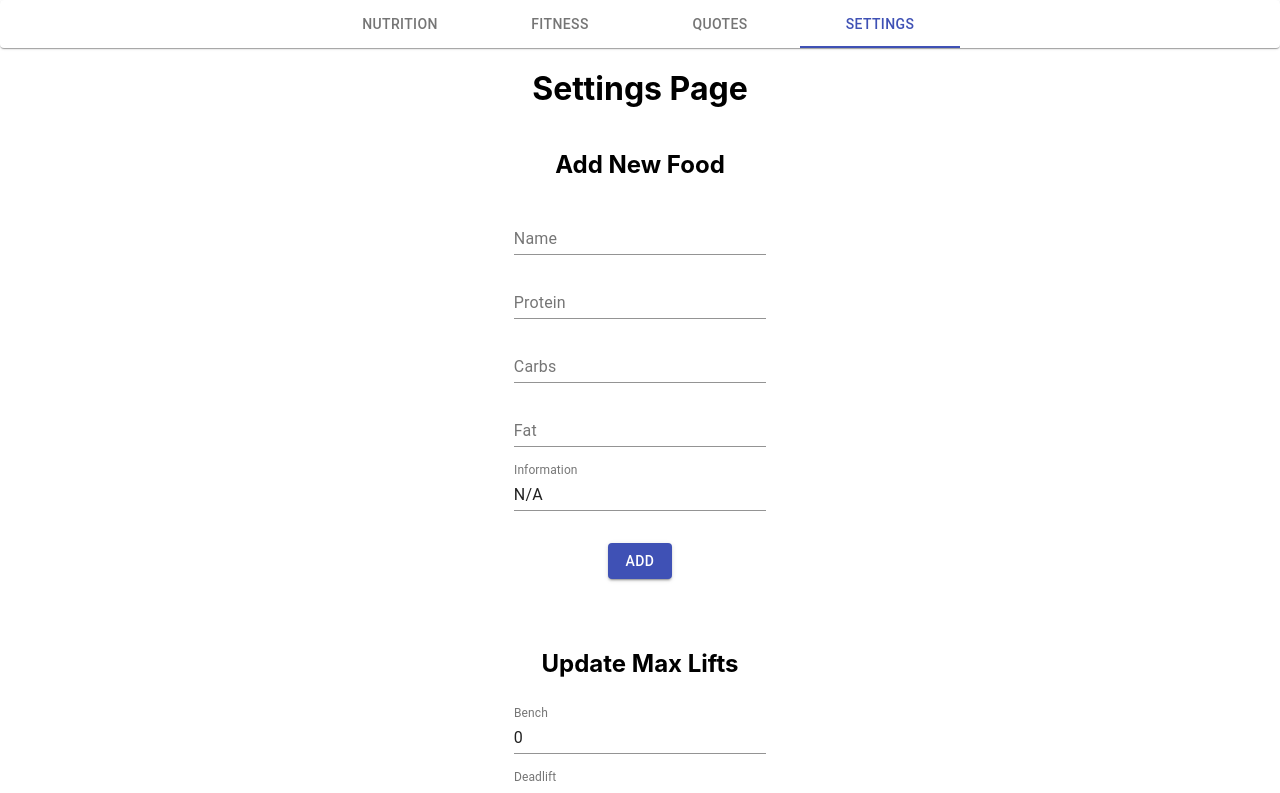
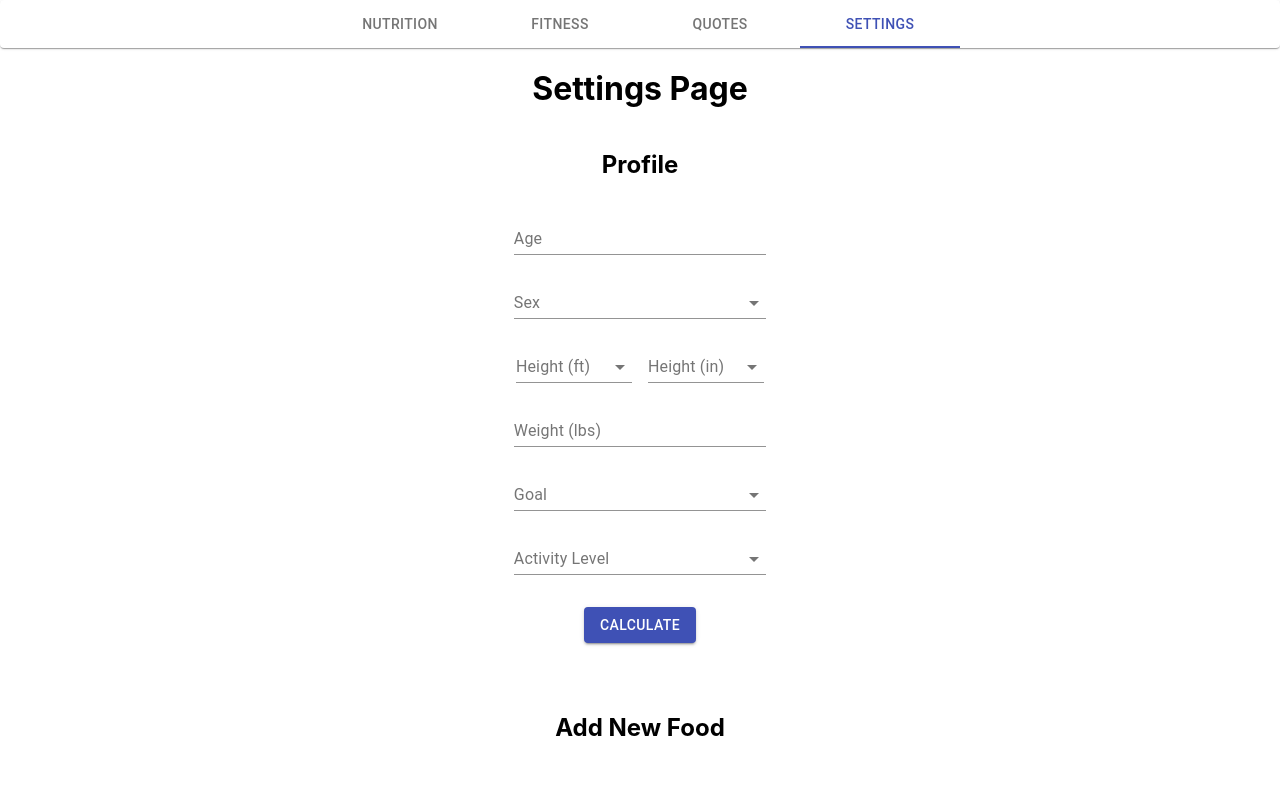
Before and after one commit to Jneville0815/fitness-app, a React (Create React App) app: page /settings in a window 1280 px wide. Shown: the top 793 px of the page. Built offline with nearby package versions, Linux system fonts and the light colour scheme; no server answers; sample sign-in values are in the browser's storage.

Commit message:
Add profile

```diff
--- a/src/pages/Settings.js
+++ b/src/pages/Settings.js
@@ -5,6 +5,8 @@ import Button from '@material-ui/core/Button'
 import FormControl from '@material-ui/core/FormControl'
 import Input from '@material-ui/core/Input'
 import InputLabel from '@material-ui/core/InputLabel'
+import MenuItem from '@material-ui/core//MenuItem'
+import Select from '@material-ui/core//Select'
 
 import useStyles from './styles'
 import backend from '../api/backend'
@@ -25,6 +27,22 @@ const Settings = () => {
         squatMax: 0,
         pressMax: 0,
     })
+    const [profile, setProfile] = useState({
+        age: '',
+        sex: '',
+        heightFeet: '',
+        heightInches: '',
+        weight: '',
+        goal: '',
+        activityLevel: '',
+    })
+    const [calculatedMacros, setCalculatedMacros] = useState({
+        calories: '',
+        protein: '',
+        carbs: '',
+        fat: '',
+    })
+    const [calculationSubmitted, setCalculationSubmitted] = useState(false)
     const [submitted, setSubmitted] = useState(false)
     const [fitnessSubmitted, setFitnessSubmitted] = useState(false)
     const [submittedLabel, setSubmittedLabel] = useState('')
@@ -110,12 +128,96 @@ const Settings = () => {
         }
     }
 
+    const calculateMacros = () => {
+        let calories = 0
+        let daily_cal = 0
+        let fat = 0
+        let carbs = 0
+        let protein = 0
+
+        let height =
+            parseInt(profile.heightFeet) * 30.48 +
+            parseInt(profile.heightInches) * 2.54
+
+        let orgWeight = parseInt(profile.weight)
+
+        let weight = orgWeight * 0.453592
+
+        let age = parseInt(profile.age)
+
+        if (profile.sex === 0) {
+            // male
+            calories = weight * 10 + height * 6.25 - age * 5 + 5
+            daily_cal = Math.round(calories)
+        } else {
+            // female
+            calories = weight * 10 + height * 6.25 - age * 5 - 161
+            daily_cal = Math.round(calories)
+        }
+
+        switch (profile.activityLevel) {
+            case 0:
+                calories = Math.round(calories * 1.2)
+                break
+            case 1:
+                calories = Math.round(calories * 1.375)
+                break
+            case 2:
+                calories = Math.round(calories * 1.466)
+                break
+            case 3:
+                calories = Math.round(calories * 1.55)
+                break
+            case 4:
+                calories = Math.round(calories * 1.725)
+                break
+            case 5:
+                calories = Math.round(calories * 1.9)
+                break
+        }
+
+        switch (profile.goal) {
+            case 0:
+                if (calories <= 2000) calories = Math.round(0.9 * calories)
+                if (calories > 2000) calories = Math.round(0.8 * calories)
+                fat = Math.round(orgWeight * 0.3)
+                break
+            case 1:
+                fat = Math.round(orgWeight * 0.4)
+                break
+            case 2:
+                calories += 200
+                fat = Math.round(orgWeight * 0.5)
+                break
+        }
+
+        protein = orgWeight
+        let pCalories = protein * 4
+        let fCalories = fat * 9
+        let pfCalories = pCalories + fCalories
+
+        carbs = Math.round((calories - pfCalories) / 4)
+
+        setCalculatedMacros({
+            ...calculatedMacros,
+            calories,
+            fat,
+            protein,
+            carbs,
+        })
+        setCalculationSubmitted(true)
+    }
+
     const handleChange = (prop) => (event) => {
         setNutrients({ ...nutrients, [prop]: event.target.value })
     }
 
     const handleFitnessChange = (prop) => (event) => {
         setMaxLifts({ ...maxLifts, [prop]: event.target.value })
+    }
+
+    const handleProfileChange = (prop) => (event) => {
+        setProfile({ ...profile, [prop]: event.target.value })
     }
 
     useEffect(() => {
@@ -132,6 +234,143 @@ const Settings = () => {
                     justifyContent: 'center',
                     alignItems: 'center',
                     flexDirection: 'column',
+                }}
+            >
+                <h2>Profile</h2>
+                <FormControl
+                    className={clsx(classes.margin, classes.textField)}
+                >
+                    <InputLabel>Age</InputLabel>
+                    <Input
+                        type={'text'}
+                        value={profile.age}
+                        onChange={handleProfileChange('age')}
+                    />
+                </FormControl>
+                <FormControl
+                    className={clsx(classes.margin, classes.textField)}
+                >
+                    <InputLabel>Sex</InputLabel>
+                    <Select
+                        value={profile.sex}
+                        onChange={handleProfileChange('sex')}
+                    >
+                        <MenuItem value={0}>Male</MenuItem>
+                        <MenuItem value={1}>Female</MenuItem>
+                    </Select>
+                </FormControl>
+                <div>
+                    <FormControl
+                        className={clsx(classes.margin, classes.sexField)}
+                    >
+                        <InputLabel>Height (ft)</InputLabel>
+                        <Select
+                            value={profile.heightFeet}
+                            onChange={handleProfileChange('heightFeet')}
+                        >
+                            <MenuItem value={4}>4</MenuItem>
+                            <MenuItem value={5}>5</MenuItem>
+                            <MenuItem value={6}>6</MenuItem>
+                        </Select>
+                    </FormControl>
+                    <FormControl
+                        className={clsx(classes.margin, classes.sexField)}
+                    >
+                        <InputLabel>Height (in)</InputLabel>
+                        <Select
+                            value={profile.heightInches}
+                            onChange={handleProfileChange('heightInches')}
+                        >
+                            <MenuItem value={0}>0</MenuItem>
+                            <MenuItem value={1}>1</MenuItem>
+                            <MenuItem value={2}>2</MenuItem>
+                            <MenuItem value={3}>3</MenuItem>
+                            <MenuItem value={4}>4</MenuItem>
+                            <MenuItem value={5}>5</MenuItem>
+                            <MenuItem value={6}>6</MenuItem>
+                            <MenuItem value={7}>7</MenuItem>
+                            <MenuItem value={8}>8</MenuItem>
+                            <MenuItem value={9}>9</MenuItem>
+                            <MenuItem value={10}>10</MenuItem>
+                            <MenuItem value={11}>11</MenuItem>
+                        </Select>
+                    </FormControl>
+                </div>
+                <FormControl
+                    className={clsx(classes.margin, classes.textField)}
+                >
+                    <InputLabel>Weight (lbs)</InputLabel>
+                    <Input
+                        type={'text'}
+                        value={profile.weight}
+                        onChange={handleProfileChange('weight')}
+                    />
+                </FormControl>
+                <FormControl
+                    className={clsx(classes.margin, classes.textField)}
+                >
+                    <InputLabel>Goal</InputLabel>
+                    <Select
+                        value={profile.goal}
+                        onChange={handleProfileChange('goal')}
+                    >
+                        <MenuItem value={0}>Fat Loss</MenuItem>
+                        <MenuItem value={1}>Maintenance</MenuItem>
+                        <MenuItem value={2}>Gain Muscle</MenuItem>
+                    </Select>
+                </FormControl>
+                <FormControl
+                    className={clsx(classes.margin, classes.textField)}
+                >
+                    <InputLabel>Activity Level</InputLabel>
+                    <Select
+                        value={profile.activityLevel}
+                        onChange={handleProfileChange('activityLevel')}
+                    >
+                        <MenuItem value={0}>None</MenuItem>
+                        <MenuItem value={1}>1-3 times per week</MenuItem>
+                        <MenuItem value={2}>4-5 times per week</MenuItem>
+                        <MenuItem value={3}>Daily Moderate</MenuItem>
+                        <MenuItem value={4}>Daily Intense</MenuItem>
+                        <MenuItem value={5}>24/7 365 Bout That Life</MenuItem>
+                    </Select>
+                </FormControl>
+                {calculationSubmitted && (
+                    <div>
+                        <p className={clsx(classes.noSpaceP)}>
+                            Calories: {calculatedMacros.calories}
+                        </p>
+                        <p className={clsx(classes.noSpaceP)}>
+                            Protein: {calculatedMacros.protein}
+                        </p>
+                        <p className={clsx(classes.noSpaceP)}>
+                            Carbs: {calculatedMacros.carbs}
+                        </p>
+                        <p className={clsx(classes.noSpaceP)}>
+                            Fat: {calculatedMacros.fat}
+                        </p>
+                    </div>
+                )}
+
+                <Button
+                    className={clsx(classes.marginTop)}
+                    variant="contained"
+                    color="primary"
+                    onClick={() => {
+                        calculateMacros()
+                    }}
+                >
+                    Calculate
+                </Button>
+            </div>
+
+            <div
+                style={{
+                    display: 'flex',
+                    justifyContent: 'center',
+                    alignItems: 'center',
+                    flexDirection: 'column',
+                    marginTop: 50,
                 }}
             >
                 <h2>Add New Food</h2>
--- a/src/pages/styles.js
+++ b/src/pages/styles.js
@@ -25,6 +25,9 @@ const useStyles = makeStyles((theme) => ({
     },
     textField: {
         width: '25ch',
+    },
+    sexField: {
+        width: '11.5ch',
     },
     formControl: {
         margin: theme.spacing(1),
```
